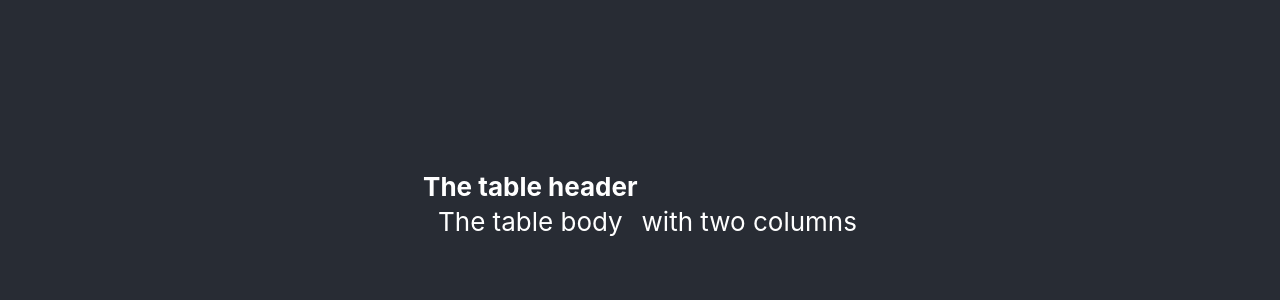
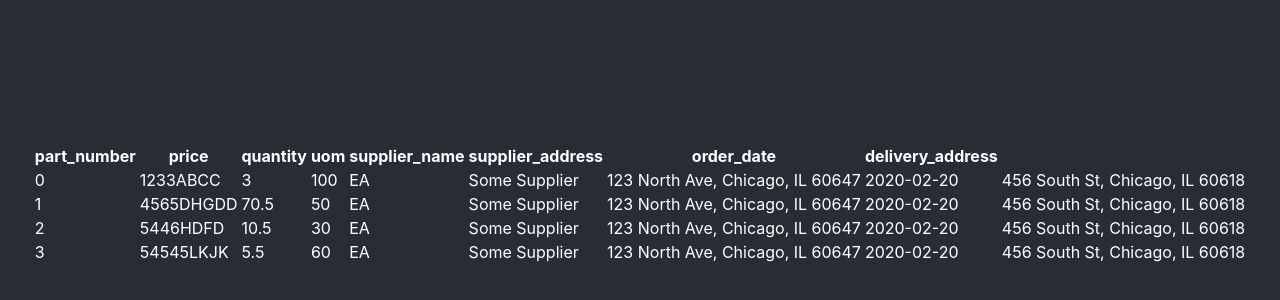
Before and after one commit to pashapear/react-simple-grid, a React (Create React App) app: page / in a window 1280 px wide. Shown: the part 196-496 px from the top of the page. Built offline with nearby package versions, Linux system fonts and the light colour scheme.

Commit message:
Displays table headers and rows

```diff
--- a/src/App.css
+++ b/src/App.css
@@ -1,7 +1,3 @@
-.App {
-  text-align: center;
-}
-
 .App-header {
   background-color: #282c34;
   min-height: 100vh;
@@ -9,7 +5,6 @@
   flex-direction: column;
   align-items: center;
   justify-content: center;
-  font-size: calc(10px + 2vmin);
   color: white;
 }
 
--- a/src/App.js
+++ b/src/App.js
@@ -1,11 +1,16 @@
 import Table from './components/Table';
 import './App.css';
+import { TableProvider } from './hooks/useTable';
+import { config } from './mocks/config';
+import { mockData } from './mocks/mockData';
 
 function App() {
   return (
     <div className="App">
       <header className="App-header">
-        <Table />
+        <TableProvider config={config} data={mockData}>
+          <Table />
+        </TableProvider>
       </header>
     </div>
   );
--- a/src/components/Table/Table.js
+++ /dev/null
@@ -1,19 +0,0 @@
-import React from 'react';
-
-const Table = ({ config }) => {
-    return <table>
-        <thead>
-            <tr>
-                <th>The table header</th>
-            </tr>
-        </thead>
-        <tbody>
-            <tr>
-                <td>The table body</td>
-                <td>with two columns</td>
-            </tr>
-        </tbody>
-    </table>
-}
-
-export default Table;
--- a/src/components/Table/index.js
+++ b/src/components/Table/index.js
@@ -1,3 +1,39 @@
-import Table from './Table';
+import React from 'react';
+import { useTable } from '../../hooks/useTable';
+
+const Headers = () => {
+    const [state] = useTable();
+    const { config } = state;
+    const { fields: headers } = config;
+    return <thead>
+        <tr>{headers.map(header => <Header header={header} />)}</tr>
+    </thead>;
+};
+
+const Header = ({ header }) => {
+    return <th>{header}</th>
+};
+
+const Rows = () => {
+    const [state] = useTable();
+    const { data: rows } = state;
+    return <tbody>
+        {rows.map(row => <Row row={row} />)}
+    </tbody>
+};
+
+const Row = ({ row }) => {
+    return <tr>
+        {Object.values(row).map(data => <td>{data}</td>
+        )}
+    </tr>
+};
+
+const Table = () => {
+    return <table>
+        <Headers />
+        <Rows />
+    </table>
+}
 
 export default Table;
--- /dev/null
+++ b/src/hooks/useTable/actions.js
@@ -0,0 +1,10 @@
+import types from './types';
+
+export const setQuery = query => ({
+  type: types.SET_QUERY,
+  payload: query
+});
+
+export default {
+  setQuery
+};
--- a/src/hooks/useTable/constants.js
+++ b/src/hooks/useTable/constants.js
@@ -1,4 +1,6 @@
 export const initialState = {
+  data: [],
+  config: { fields: [], validationSchema: {} },
   query: '',
 };
 
--- a/src/hooks/useTable/context.js
+++ b/src/hooks/useTable/context.js
@@ -6,8 +6,8 @@ import { initialState } from './constants';
 export const TableContext = createContext();
 export const TableStateContext = createContext();
 
-export const TableProvider = ({ children }) => {
-  const [state, dispatch] = useReducer(reducer, initialState);
+export const TableProvider = ({ children, config, data }) => {
+  const [state, dispatch] = useReducer(reducer, { ...initialState, config, data });
 
   return (
     <TableStateContext.Provider value={[state, dispatch]}>
--- a/src/hooks/useTable/index.js
+++ b/src/hooks/useTable/index.js
@@ -7,7 +7,7 @@ import {
 
 import actions from './actions';
 
-const useTableState = () => {
+const useTable = () => {
     const context = useContext(TableStateContext);
 
     if (context === undefined) {
@@ -17,4 +17,4 @@ const useTableState = () => {
     return context;
 };
 
-export { useTableState, TableProvider, actions };
+export { useTable, TableProvider, actions };
--- a/src/hooks/useTable/reducer.js
+++ b/src/hooks/useTable/reducer.js
@@ -4,13 +4,8 @@ const reducer = (state, action) => {
     const { type, payload } = action;
 
     switch (type) {
-
         case types.SET_QUERY:
-            return update(state, {
-                query: {
-                    $set: payload
-                }
-            });
+            return { ...state, query: payload };
 
         default:
             throw new Error(`Unhandled action type: ${type}`);
--- a/src/hooks/useTable/config.js
+++ b/src/mocks/config.js
@@ -2,6 +2,7 @@ import * as yup from 'yup';
 
 const validationSchema = yup.object().shape({
     part_number: yup.string().required(),
+    price: yup.number().required(),
     quantity: yup.number().required().positive().integer(),
     uom: yup.string().required(), // EA | G | M (EA = unit, G = Gramme, M = meter)
     supplier_name: yup.string().required(),
--- /dev/null
+++ b/src/mocks/mockData.js
@@ -0,0 +1,45 @@
+export const mockData = [{
+    id: '0',
+    part_number: '1233ABCC',
+    price: 3,
+    quantity: 100,
+    uom: 'EA',
+    supplier_name: 'Some Supplier',
+    supplier_address: '123 North Ave, Chicago, IL 60647',
+    order_date: '2020-02-20',
+    delivery_address: '456 South St, Chicago, IL 60618'
+},
+{
+    id: '1',
+    part_number: '4565DHGDD',
+    price: 70.5,
+    quantity: 50,
+    uom: 'EA',
+    supplier_name: 'Some Supplier',
+    supplier_address: '123 North Ave, Chicago, IL 60647',
+    order_date: '2020-02-20',
+    delivery_address: '456 South St, Chicago, IL 60618'
+},
+{
+    id: '2',
+    part_number: '5446HDFD',
+    price: 10.5,
+    quantity: 30,
+    uom: 'EA',
+    supplier_name: 'Some Supplier',
+    supplier_address: '123 North Ave, Chicago, IL 60647',
+    order_date: '2020-02-20',
+    delivery_address: '456 South St, Chicago, IL 60618'
+},
+{
+    id: '3',
+    part_number: '54545LKJK',
+    price: 5.5,
+    quantity: 60,
+    uom: 'EA',
+    supplier_name: 'Some Supplier',
+    supplier_address: '123 North Ave, Chicago, IL 60647',
+    order_date: '2020-02-20',
+    delivery_address: '456 South St, Chicago, IL 60618'
+}
+];
```
